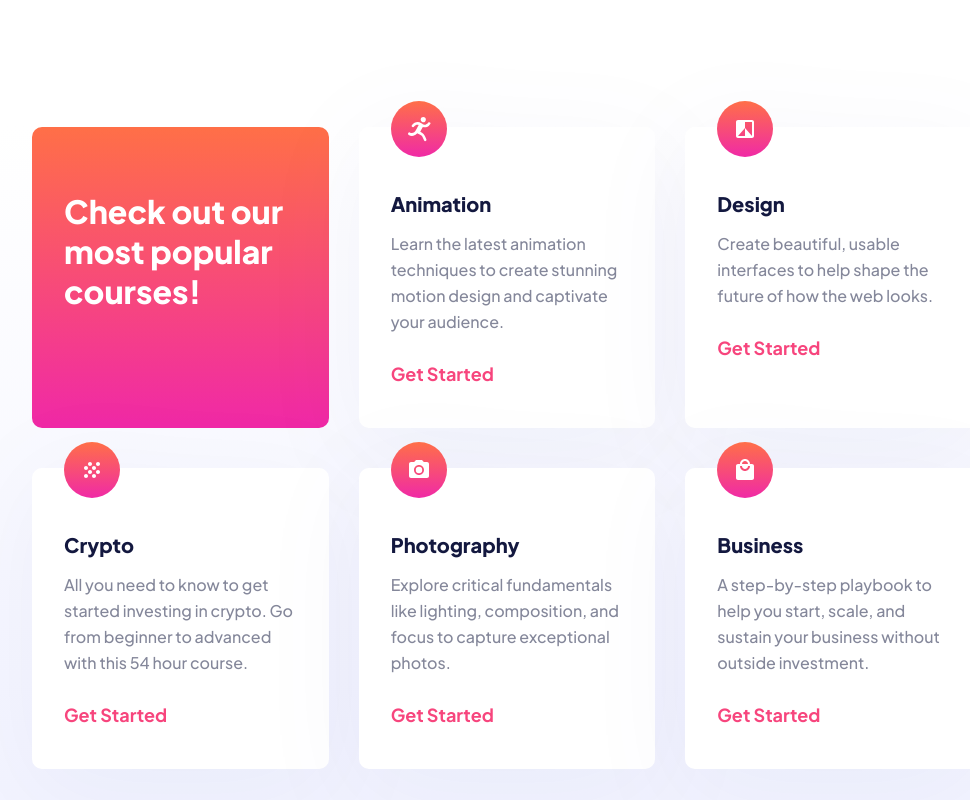
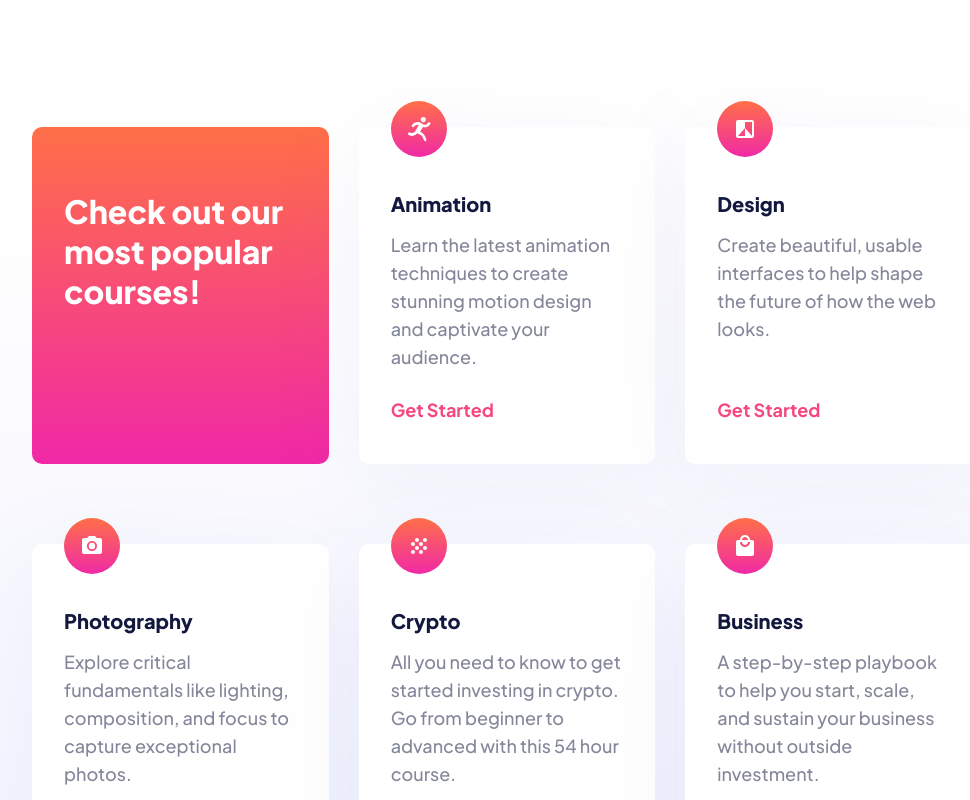
Before and after one commit to mauLovera/frontend-mentor--skilled-elearning-landing-page, a Next.js app: page / in a window 1280 px wide. Shown: the part 720-1520 px from the top of the page, without its empty margins (133-1103 px from the left). Built offline with nearby package versions, Linux system fonts and the light colour scheme.

Commit message:
update: styles

```diff
--- a/src/components/Courses.tsx
+++ b/src/components/Courses.tsx
@@ -22,16 +22,16 @@ const courses: Course[] = [
     imagePath: "/assets/icons/icon-design.svg",
   },
   {
+    title: "Photography",
+    description:
+      "Explore critical fundamentals like lighting, composition, and focus to capture exceptional photos.",
+    imagePath: "/assets/icons/icon-photography.svg",
+  },
+  {
     title: "Crypto",
     description:
       "All you need to know to get started investing in crypto. Go from beginner to advanced with this 54 hour course.",
     imagePath: "/assets/icons/icon-crypto.svg",
-  },
-  {
-    title: "Photography",
-    description:
-      "Explore critical fundamentals like lighting, composition, and focus to capture exceptional photos.",
-    imagePath: "/assets/icons/icon-photography.svg",
   },
   {
     title: "Business",
@@ -43,7 +43,7 @@ const courses: Course[] = [
 
 export default function Courses() {
   return (
-    <section className="mb-20 grid grid-cols-1 justify-items-stretch gap-x-[10px] gap-y-10 sm:grid-cols-2 md:gap-x-[30px] lg:grid-cols-3">
+    <section className="mb-20 grid grid-cols-1 justify-items-stretch gap-x-[10px] gap-y-10 sm:grid-cols-2 md:gap-x-[30px] md:gap-y-20 lg:grid-cols-3">
       <header className="rounded-[10px] bg-gradient-to-b from-orange to-hot-pink px-7 py-8 sm:pl-8 sm:pr-5 sm:pt-14 md:px-8 md:pt-16">
         <h2 className="text-heading-md-tall text-white md:text-heading-lg">
           Check out our most popular courses!
@@ -63,7 +63,7 @@ export default function Courses() {
 
 function Course({ title, description, imagePath }: Course) {
   return (
-    <div className="relative rounded-[10px] bg-white px-7 pb-8 pt-14 drop-shadow-[0_25px_50px_rgba(6,22,141,4.42%)] sm:pl-8 sm:pr-[22px] sm:pt-20 md:px-8 md:pb-10 md:pt-16">
+    <div className="relative rounded-[10px] bg-white px-7 pb-8 pt-14 drop-shadow-[0_25px_50px_rgba(6,22,141,4.42%)] sm:pl-8 sm:pr-[22px] sm:pt-20 md:px-8 md:pb-10 md:pt-16 flex flex-col justify-between">
       <Image
         src={imagePath}
         alt=""
@@ -72,8 +72,12 @@ function Course({ title, description, imagePath }: Course) {
         className="absolute -top-[26px]"
         priority
       />
-      <h3 className="mb-[15px] text-heading-base text-blue">{title}</h3>
-      <p className="mb-[25px] text-body-base text-gray">{description}</p>
+      <div>
+        <h3 className="mb-[15px] text-heading-base text-blue">{title}</h3>
+        <p className="mb-[25px] text-body-base text-gray md:text-body-lg">
+          {description}
+        </p>
+      </div>
       <ButtonOrLink intent={"secondary"}>Get Started</ButtonOrLink>
     </div>
   )
```
